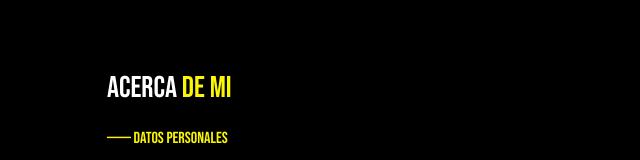
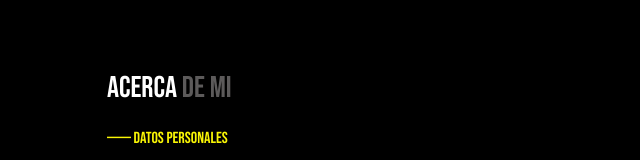
Before and after one commit to marcosali/port-web, a React (Create React App) app: page / in a window 1280 px wide. Shown: the part 540-700 px from the top of the page, without its empty margins (361-1001 px from the left). Built offline with nearby package versions, Linux system fonts and the light colour scheme.

Commit message:
Update Acercade.css

```diff
--- a/src/Components/Acercade.css
+++ b/src/Components/Acercade.css
@@ -82,7 +82,7 @@ span::after {
 }
 
 h1 span {
-    color: #faf605;
+    color: #5c5a5a;
 }
 
 /* Media queries para hacerlo responsivo */
```
